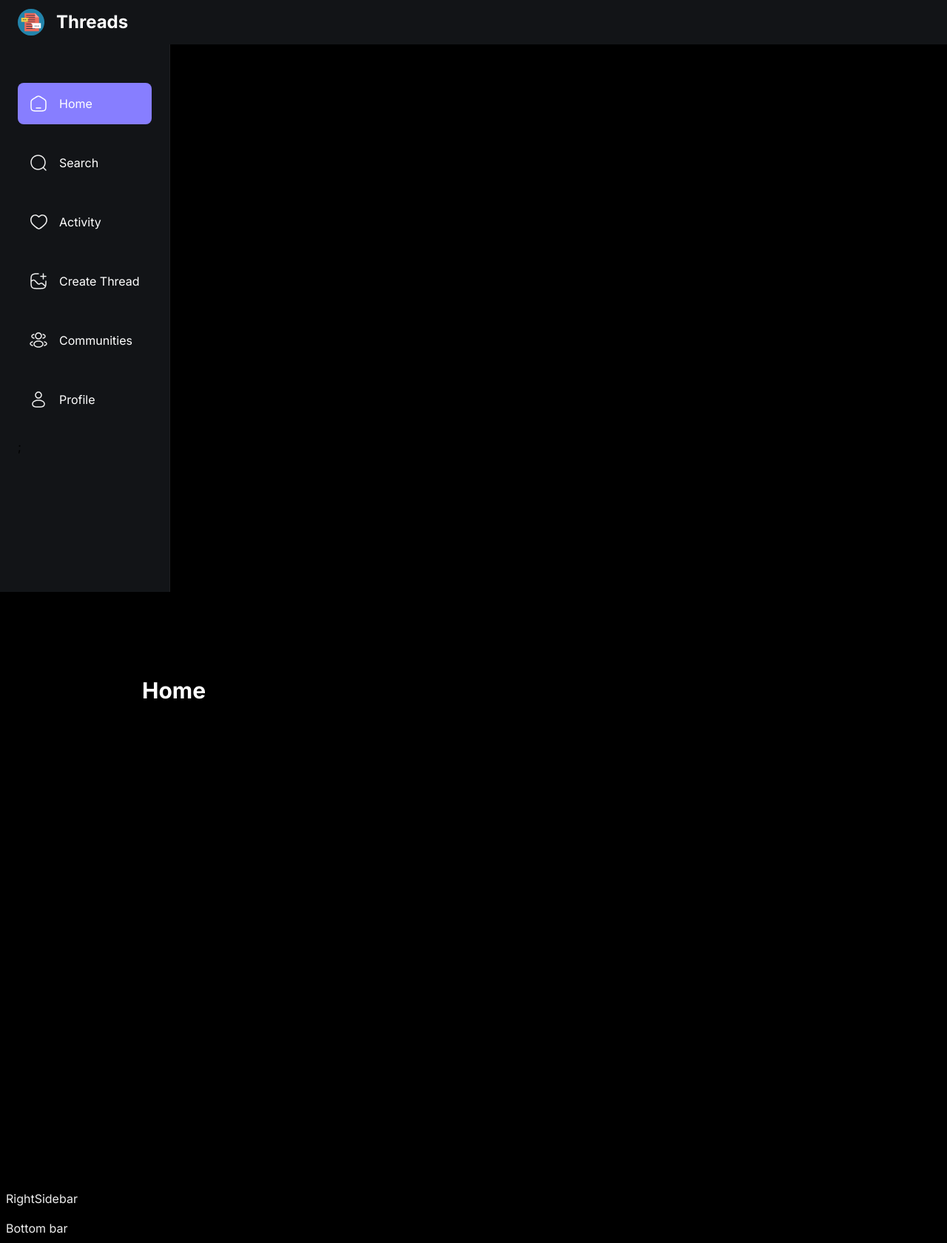
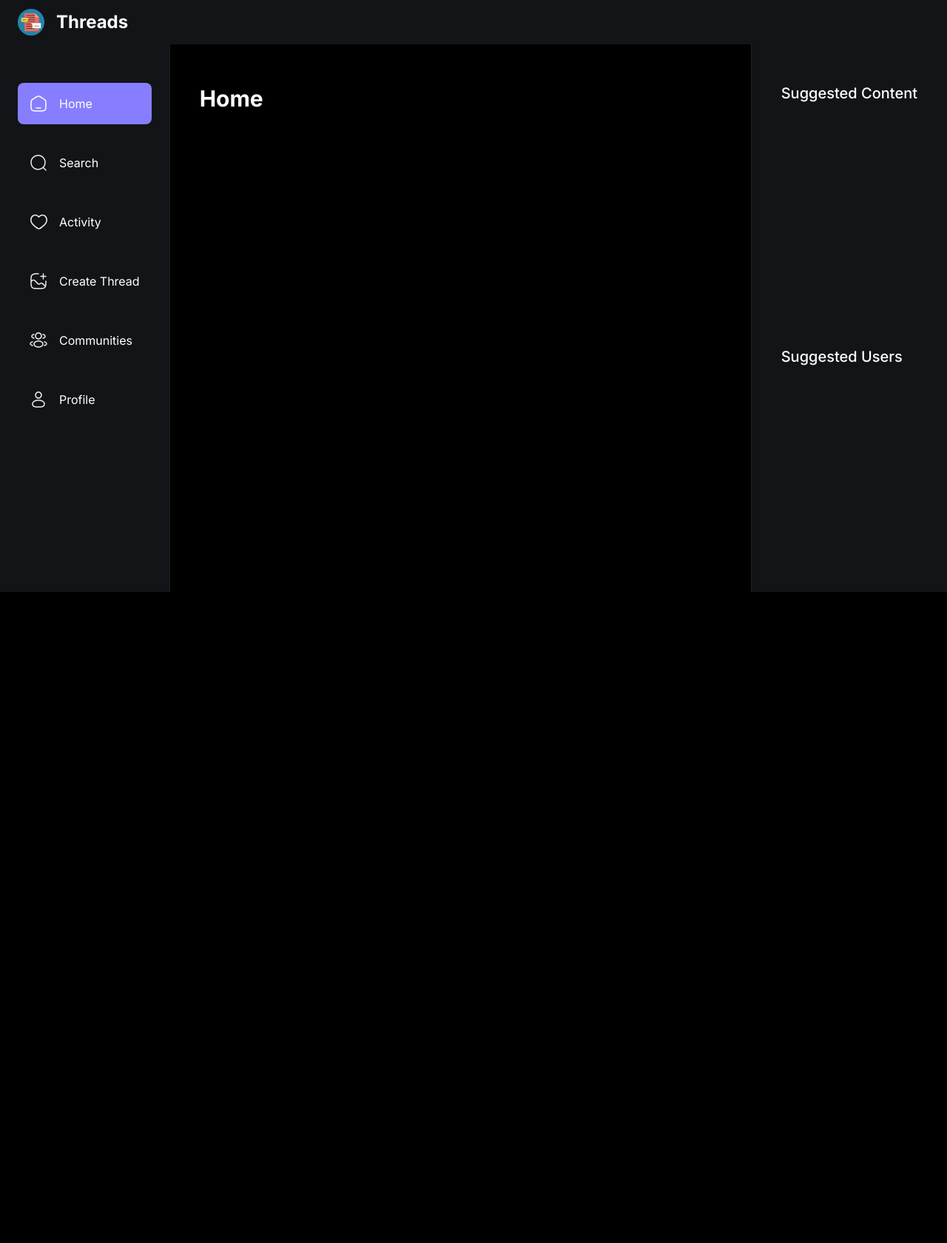
Before and after one commit to itzray116R/PostNote, a Next.js app: page / in a window 1280 px wide. Shown: the whole page at 74% size. After the commit the page ends 800 px from the top, so only its background shows below. Built offline with nearby package versions, Linux system fonts and the light colour scheme; no server answers.

Commit message:
Update files

```diff
--- a/app/(root)/layout.tsx
+++ b/app/(root)/layout.tsx
@@ -31,7 +31,7 @@
       <html lang='en'>
       <body className={`${inter.className} bg-dark-1`}>
       <Topbar />
-      <main>
+      <main className="flex flex-row">
         <LeftSidebar/>
         <section className="main-container">
           <div className="w-full max-w-4xl">
--- a/components/shared/Bottombar.tsx
+++ b/components/shared/Bottombar.tsx
@@ -1,3 +1,45 @@
-export default function Bottombar(){
-  return <h1 className="text-light-2 p-2">Bottom bar</h1>
+"use client";
+
+import Image from "next/image";
+import Link from "next/link";
+import { usePathname } from "next/navigation";
+
+import { sidebarLinks } from "@/constants";
+
+function Bottombar() {
+  const pathname = usePathname();
+
+  return (
+    <section className='bottombar'>
+      <div className='bottombar_container'>
+        {sidebarLinks.map((link) => {
+          const isActive =
+            (pathname.includes(link.route) && link.route.length > 1) ||
+            pathname === link.route;
+
+          return (
+            <Link
+              href={link.route}
+              key={link.label}
+              className={`bottombar_link ${isActive && "bg-primary-500"}`}
+            >
+              <Image
+                src={link.imgURL}
+                alt={link.label}
+                width={16}
+                height={16}
+                className='object-contain'
+              />
+
+              <p className='text-subtle-medium text-light-1 max-sm:hidden'>
+                {link.label.split(/\s+/)[0]}
+              </p>
+            </Link>
+          );
+        })}
+      </div>
+    </section>
+  );
 }
+
+export default Bottombar;
--- a/components/shared/LeftSidebar.tsx
+++ b/components/shared/LeftSidebar.tsx
@@ -34,7 +34,7 @@
               <p className="text-light-1 max-lg:hidden">{link.label}</p>
             </Link>
           )}
-        )};
+        )}
       </div>
       <div className='mt-10 px-6'>
         <SignedIn>
--- a/components/shared/RightSidebar.tsx
+++ b/components/shared/RightSidebar.tsx
@@ -1,3 +1,16 @@
 export default function RightSidebar(){
-  return <h1 className="text-light-2 p-2">RightSidebar</h1>
+  return (
+    <section className="custom-scrollbar rightsidebar">
+      <div className="flex flex-1 flex-col justify-start">
+        <h3 className="text-heading4-medium text-light-1">
+          Suggested Content
+        </h3>
+      </div>
+      <div className="flex flex-1 flex-col justify-start">
+        <h3 className="text-heading4-medium text-light-1">
+          Suggested Users
+        </h3>
+      </div>
+    </section>
+  )
 }
```
Also changed, not shown: tsconfig.json (+12 -1 lines), 1 other file (tests, documents, lock files or other folders).
